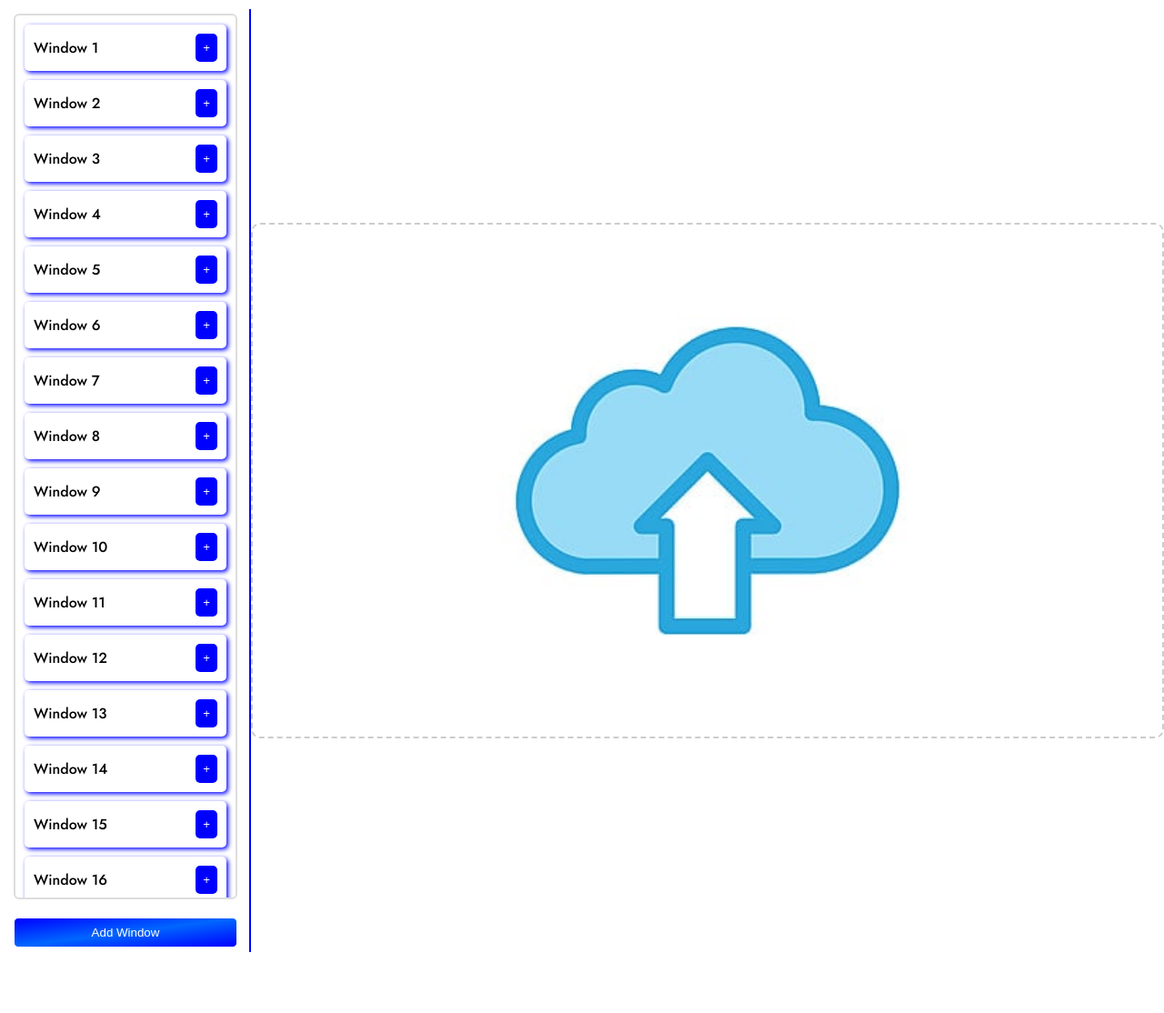
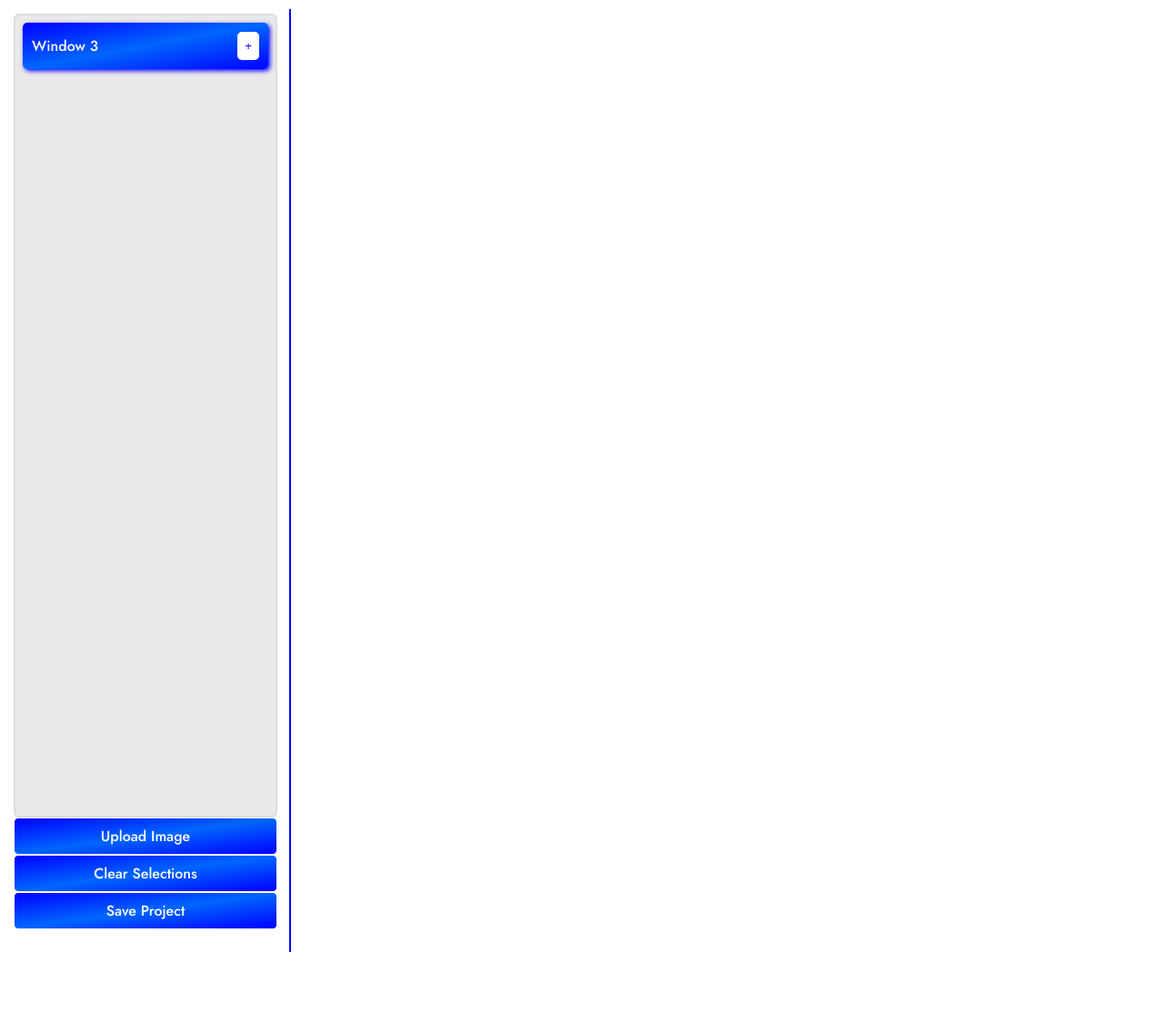
Before and after one commit to jpformato/capstone-formato-plowman, a Django app: page /windowMain in a window 1280 px wide. Shown: the part 60-1174 px from the top of the page at 91% size. Run offline with Django 5.2, Linux system fonts and the light colour scheme; a map, chart or similar area stays blank; some libraries are stand-ins or nearby versions.

Commit message:
repush of manual add

```diff
--- a/src/App/website/designer/static/designer/CSS/windowMain.css
+++ b/src/App/website/designer/static/designer/CSS/windowMain.css
@@ -1,5 +1,3 @@
-/* Existing styles … */
-
 body {
     font-family: 'Jost', sans-serif;
     margin: 0;
@@ -33,7 +31,7 @@ body {
     height: 100%;
     position: relative;
 }
-.sidebar::after {
+.sidebar::after { /* Vertical line on the right side of the sidebar */
     content: "";
     position: absolute;
     top: 10px;
@@ -42,18 +40,24 @@ body {
     width: 2px;
     background-color: #0000ff;
 }
-.window-list {
+.fixed-bottom { /* Fixed area for buttons at the bottom of the sidebar */
+    position: relative;
+    bottom: 20px;
+    width: 100%;
+}
+.window-list { /* List of windows in the sidebar */
+    flex-grow: 1;
     overflow-y: auto;
-    flex-grow: 1;
-    margin-bottom: 20px;
-    padding: 10px;
-    padding-top: 10px;
-    box-sizing: border-box;
+    max-height: calc(100% - 150px);
+    background-color: rgba(211, 211, 211, 0.5);
+    padding: 8px;
     border-radius: 6px;
     border: 2px solid #dddddd;
+    margin-bottom: 20px;
 }
 .window {
-    background: #fff;
+    background: linear-gradient(to bottom right, #0000ff, #0066ff, #0000ff);
+    color: #fff;
     padding: 10px;
     margin-bottom: 10px;
     display: flex;
@@ -67,14 +71,16 @@ body {
     transition: box-shadow 0.3s ease;
 }
 .add-btn {
-    background: #0000ff;
-    color: #fff;
+    background: #ffffff;
+    color: #0000ff;
     border: none;
     padding: 8px;
     border-radius: 5px;
     cursor: pointer;
 }
-.manual-add-btn {
+.clear-selection-btn {
+    font-family: 'Jost', sans-serif;
+    font-size: 16px;
     align-self: flex-start;
     width: 100%;
     padding: 8px;
@@ -83,7 +89,37 @@ body {
     background: linear-gradient(to bottom right, #0000ff, #0066ff, #0000ff);
     color: #fff;
 }
-.manual-add-btn:hover {
+.clear-selection-btn:hover {
+    box-shadow: 0 0 10px blue;
+    transition: box-shadow 0.3s ease;
+}
+.upload-file-btn {
+    font-family: 'Jost', sans-serif;
+    font-size: 16px;
+    align-self: flex-start;
+    width: 100%;
+    padding: 8px;
+    border-radius: 5px;
+    border: 1px solid #fff;
+    background: linear-gradient(to bottom right, #0000ff, #0066ff, #0000ff);
+    color: #fff;
+}
+.upload-file-btn:hover {
+    box-shadow: 0 0 10px blue;
+    transition: box-shadow 0.3s ease;
+}
+.save-project-btn {
+    font-family: 'Jost', sans-serif;
+    font-size: 16px;
+    align-self: flex-start;
+    width: 100%;
+    padding: 8px;
+    border-radius: 5px;
+    border: 1px solid #fff;
+    background: linear-gradient(to bottom right, #0000ff, #0066ff, #0000ff);
+    color: #fff;
+}
+.save-project-btn:hover {
     box-shadow: 0 0 10px blue;
     transition: box-shadow 0.3s ease;
 }
@@ -94,8 +130,6 @@ body {
     justify-content: center;
     align-items: center;
 }
-
-
 .upload-container {
     width: 200vw;             /* Scales with the viewport */
     max-width: 1000px;        /* Maximum width */
@@ -110,29 +144,3 @@ body {
     display: block;
     padding-top: 56.25%;     /* 16:9 aspect ratio (adjust if needed) */
 }
-.upload-container.uploaded {
-    border: none;
-}
-.upload-content {
-    position: absolute;
-    top: 0;
-    left: 0;
-    width: 100%;
-    height: 100%;
-}
-.upload-content img {
-    width: 100%;
-    height: 100%;
-    object-fit: contain;
-    display: block;
-}
-.upload-content input[type="file"] {
-    position: absolute;
-    top: 0;
-    left: 0;
-    width: 100%;
-    height: 100%;
-    opacity: 0;
-    cursor: pointer;
-    z-index: 2;
-}
--- a/src/App/website/designer/static/designer/JS/upload.js
+++ b/src/App/website/designer/static/designer/JS/upload.js
@@ -1,17 +1,111 @@
-document.addEventListener("DOMContentLoaded", function() {
-    const fileInput = document.getElementById('file-input');
-    const preview = document.getElementById('preview');
-    const uploadContainer = document.querySelector('.upload-container');
+const canvasContainer = document.querySelector(".content");
+const canvas = new fabric.Canvas("canvas", { selection: false });
+const inputFile = document.getElementById("input-file");
+const uploadBtn = document.getElementById("upload-btn");
+const clearButton = document.getElementById("clear-selection-btn");
+canvas.setWidth(canvasContainer.clientWidth * 0.98);
+canvas.setHeight(canvasContainer.clientHeight * 0.98);
+canvas.allowTouchScrolling = true; // Allow touch and drag on mobile devices
 
-    if (fileInput) {
-        fileInput.addEventListener('change', function() {
-            if (this.files && this.files[0]) {
-                const imgURL = URL.createObjectURL(this.files[0]);
-                preview.src = imgURL;
+let isDrawing = false;
+let rect, startX, startY;
 
-                // Remove the dotted border when an image is uploaded
-                uploadContainer.classList.add('uploaded');
+// Trigger file input when upload button is clicked
+uploadBtn.addEventListener("click", function () {
+    inputFile.click();
+});
+
+// Load Image into Fabric.js Canvas
+inputFile.addEventListener("change", function (e) {
+    const reader = new FileReader();
+    reader.onload = function (event) {
+        const imgObj = new Image();
+        imgObj.onload = function () {
+            const fabricImg = new fabric.Image(imgObj);
+
+            // Scale the image to fit within the canvas
+            const scaleFactor = Math.min(
+                canvas.width / fabricImg.width,
+                canvas.height / fabricImg.height
+            );
+            fabricImg.scale(scaleFactor);
+
+            fabricImg.set({ selectable: false });
+            canvas.setBackgroundImage(fabricImg, canvas.renderAll.bind(canvas));
+        };
+        imgObj.src = event.target.result;
+    };
+    reader.readAsDataURL(e.target.files[0]);
+});
+
+// Mouse Down - Start Drawing
+canvas.on("mouse:down", function (event) {
+    if (canvas.getActiveObject()) return; // Disable drawing if an object is active
+
+    isDrawing = true;
+    const pointer = canvas.getPointer(event.e);
+    startX = pointer.x;
+    startY = pointer.y;
+
+    rect = new fabric.Rect({
+        left: startX,
+        top: startY,
+        width: 0,
+        height: 0,
+        fill: "transparent", // No fill, only border
+        stroke: "red",
+        strokeWidth: 2,
+        selectable: true,
+        hasControls: true,
+    });
+
+    canvas.add(rect);
+});
+
+// Mouse Move - Update Rectangle Size
+canvas.on("mouse:move", function (event) {
+    if (!isDrawing) return;
+    const pointer = canvas.getPointer(event.e);
+    rect.set({
+        width: Math.abs(pointer.x - startX),
+        height: Math.abs(pointer.y - startY),
+        left: pointer.x < startX ? pointer.x : startX,
+        top: pointer.y < startY ? pointer.y : startY,
+    });
+    canvas.renderAll();
+});
+
+// Mouse Up - Stop Drawing
+canvas.on("mouse:up", function () {
+    isDrawing = false;
+});
+
+// Double Click - Set Rectangle as Active Object if Clicked in Center
+canvas.on("mouse:dblclick", function (event) {
+    const pointer = canvas.getPointer(event.e);
+    canvas.getObjects().forEach(obj => {
+        if (obj.type === "rect") {
+            const centerX = obj.left + obj.width / 2;
+            const centerY = obj.top + obj.height / 2;
+            const tolerance = Math.min(obj.width, obj.height) * 0.25; // 25% of smallest dimension
+
+            if (
+                Math.abs(pointer.x - centerX) <= tolerance &&
+                Math.abs(pointer.y - centerY) <= tolerance
+            ) {
+                canvas.setActiveObject(obj);
+                canvas.renderAll();
+                console.log("Rectangle set as active object");
             }
-        });
-    }
+        }
+    });
 });
+
+// Clear All Selections
+clearButton.addEventListener("click", function () {
+    canvas.discardActiveObject(); // Deselect active object
+    canvas.getObjects().forEach(obj => {
+        canvas.remove(obj);
+    });
+    canvas.renderAll();
+});
--- a/src/App/website/designer/templates/windowMain.html
+++ b/src/App/website/designer/templates/windowMain.html
@@ -8,6 +8,7 @@
     <title>Window Designer</title>
     <link href="{% static 'designer/CSS/windowMain.css' %}" rel="stylesheet">
     <link href="https://fonts.googleapis.com/css2?family=Jost:wght@500&display=swap" rel="stylesheet">
+    <script src="https://cdnjs.cloudflare.com/ajax/libs/fabric.js/5.3.0/fabric.min.js"></script>
 </head>
 <body>
     <div class="navbar">
@@ -16,36 +17,17 @@
     <div class="container">
         <div class="sidebar">
             <div class="window-list">
-        <div class="window">Window 1 <button class="add-btn">+</button></div>
-        <div class="window">Window 2 <button class="add-btn">+</button></div>
               <div class="window">Window 3 <button class="add-btn">+</button></div>
-        <div class="window">Window 4 <button class="add-btn">+</button></div>
-        <div class="window">Window 5 <button class="add-btn">+</button></div>
-        <div class="window">Window 6 <button class="add-btn">+</button></div>
-        <div class="window">Window 7 <button class="add-btn">+</button></div>
-        <div class="window">Window 8 <button class="add-btn">+</button></div>
-        <div class="window">Window 9 <button class="add-btn">+</button></div>
-        <div class="window">Window 10 <button class="add-btn">+</button></div>
-        <div class="window">Window 11 <button class="add-btn">+</button></div>
-        <div class="window">Window 12 <button class="add-btn">+</button></div>
-        <div class="window">Window 13 <button class="add-btn">+</button></div>
-        <div class="window">Window 14 <button class="add-btn">+</button></div>
-        <div class="window">Window 15 <button class="add-btn">+</button></div>
-        <div class="window">Window 16 <button class="add-btn">+</button></div>
-        <div class="window">Window 17 <button class="add-btn">+</button></div>
-        <div class="window">Window 18 <button class="add-btn">+</button></div>
-        <div class="window">Window 19 <button class="add-btn">+</button></div>
-        <div class="window">Window 20 <button class="add-btn">+</button></div>
             </div>
-      <button class="manual-add-btn">Add Window</button>
+            <div class="fixed-bottom">
+              <button id="upload-btn" class="upload-file-btn">Upload Image</button>
+              <input type="file" id="input-file" accept="image/*" hidden>
+              <button class="clear-selection-btn" id="clear-selection-btn">Clear Selections</button>
+              <button class="save-project-btn" id="save-project-btn">Save Project</button>
+          </div>
         </div>
         <div class="content">
-      <div class="upload-container">
-        <div class="upload-content">
-          <input type="file" accept="image/*" id="file-input">
-          <img id="preview" src="{% static 'designer/Figures/upload.jpg' %}" alt="Placeholder Image">
-        </div>
-      </div>
+            <canvas id="canvas"></canvas>
         </div>
     </div>
 <script src="{% static 'designer/JS/upload.js' %}"></script>
```
Lines whose indentation alone changed are shown as unchanged.
